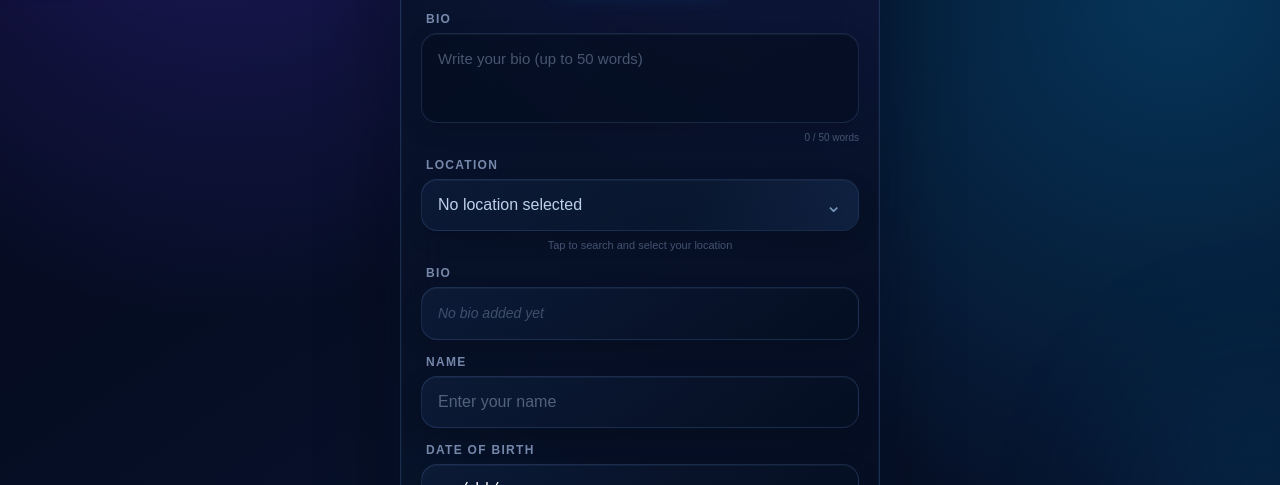
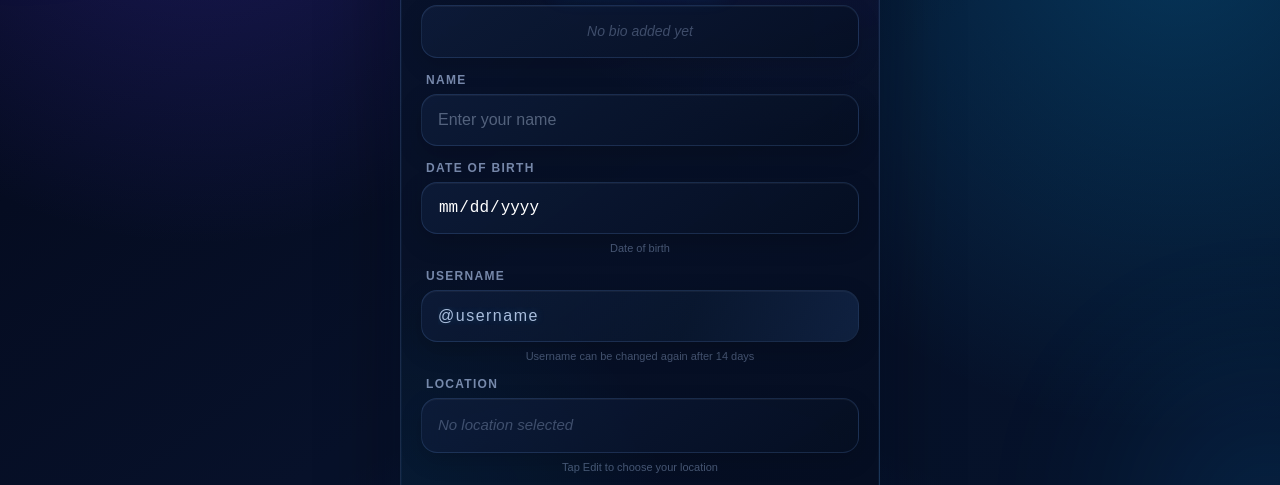
Before and after one commit to na2815772-byte/Bot-2, a plain HTML site: page account.html in a window 1280 px wide. Shown: the part 278-763 px from the top of the page. Drawn offline with Linux system fonts and the light colour scheme.

Commit message:
Update account.html

```diff
--- a/account.html
+++ b/account.html
@@ -771,27 +771,7 @@ input[type="date"]{color-scheme:dark}
   <span class="active-status-text">Active Account</span>
   <span class="active-status-arrow">›</span>
 </button>
-</div>
-
-<div class="field bio-field">
-<label class="field-label" for="userBio">Bio</label>
-<textarea id="userBio" class="bio-field-input" maxlength="50" placeholder="Write your bio (up to 50 words)" disabled></textarea>
-<div class="bio-count" id="bioCount">0 / 50 words</div>
-</div>
-
-<div class="field">
-<label class="field-label">Location</label>
-<div class="location-box" id="locationBox" tabindex="0" role="button">
-<div class="ice-glow"></div>
-<span id="locationDisplay">Select your location</span>
-<span class="location-arrow">⌄</span>
-</div>
-<div class="hint">Tap to search and select your location</div>
-</div>
-
-<div class="field">
-<label class="field-label">Bio</label>
-<div class="bio-display" id="bioDisplay">No bio added yet</div>
+<div class="bio-display active-bio-display" id="bioDisplay">No bio added yet</div>
 </div>
 
 <div class="field">
@@ -889,7 +869,7 @@ input[type="date"]{color-scheme:dark}
 </div>
 <div class="edit-note">
 Name and bio can be changed anytime. Date of birth can be changed again after 3 months.
-Username can be changed again after 70 days. Phone and email cannot be changed.
+Username can be changed again after 14 days. Phone and email cannot be changed.
 </div>
 </div>
 
@@ -991,7 +971,7 @@ renderLocation();
 
 /* Age/date and username lock timers */
 const DOB_LOCK_MS=90*24*60*60*1000;
-const USERNAME_LOCK_MS=70*24*60*60*1000;
+const USERNAME_LOCK_MS=14*24*60*60*1000;
 
 function formatRemaining(ms){
  if(ms<=0) return "";
@@ -1014,7 +994,7 @@ function updateLockHints(){
 
  usernameHint.textContent=usernameLock>Date.now()
   ?"Username change locked • "+formatRemaining(usernameLock-Date.now())
-  :"Username can be changed again after 70 days";
+  :"Username can be changed again after 14 days";
 }
 updateLockHints();
 setInterval(updateLockHints,60000);
@@ -1054,7 +1034,6 @@ const editBio=document.getElementById("editBio");
 const editBioCount=document.getElementById("editBioCount");
 const editLocation=document.getElementById("editLocation");
 const usernameStatus=document.getElementById("usernameStatus");
-const bioCount=document.getElementById("bioCount");
 const locationResults=document.getElementById("locationResults");
 
 editButton.addEventListener("click",()=>{
@@ -1193,10 +1172,10 @@ document.getElementById("saveButton").addEventListener("click",()=>{
   userDob.value=storedDob;
  }
 
- /* Username: 70-day lock */
+ /* Username: 14-day lock */
  if(newUsername.toLowerCase()!==storedUsername.toLowerCase()){
   if(getLockTime("accountUsernameChangedAt")>now){
-   alert("Username can be changed again after 70 days.");return
+   alert("Username can be changed again after 14 days.");return
   }
 
   const registry=usernameRegistry();
```
